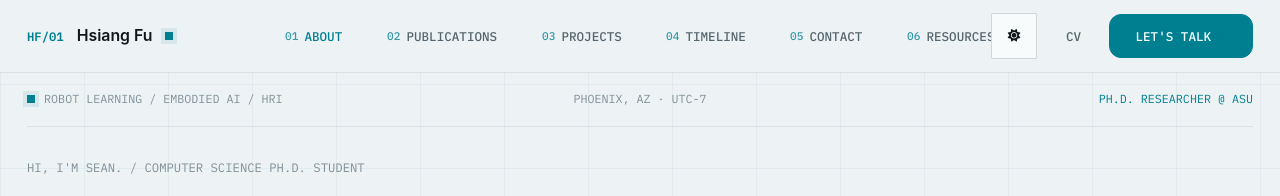
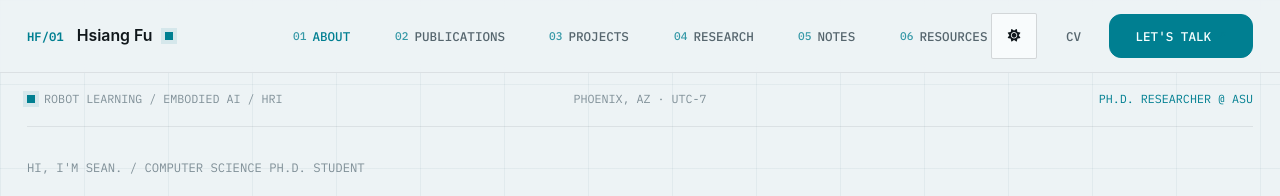
Before and after one commit to hsiang-fu/hsiang-fu.github.io, a Jekyll site: the page built from _pages/about.md, in a window 1280 px wide. Shown: the top 196 px of the page. Built offline with Jekyll 4.4.1, drawn with Linux system fonts in a browser that asks for light colours; a script that is not in the unit is left out; some of the changed text lies outside the part shown.

Commit message:
Simplify timeline and contact section headings

```diff
--- a/_includes/masthead.html
+++ b/_includes/masthead.html
@@ -12,8 +12,8 @@
               <a{% if page.url == '/' %} class="signal-nav-link is-active"{% else %} class="signal-nav-link"{% endif %} href="{{ base_path }}/#about"><span>01</span>About</a>
               <a{% if page.url == '/publications/' %} class="signal-nav-link is-active"{% else %} class="signal-nav-link"{% endif %} href="{{ base_path }}/publications/"><span>02</span>Publications</a>
               <a{% if page.url == '/projects/' %} class="signal-nav-link is-active"{% else %} class="signal-nav-link"{% endif %} href="{{ base_path }}/projects/"><span>03</span>Projects</a>
-              <a class="signal-nav-link" href="{{ base_path }}/#timeline"><span>04</span>Timeline</a>
-              <a class="signal-nav-link" href="{{ base_path }}/#contact"><span>05</span>Contact</a>
+              <a{% if page.url == '/research/' %} class="signal-nav-link is-active"{% else %} class="signal-nav-link"{% endif %} href="{{ base_path }}/research/"><span>04</span>Research</a>
+              <a{% if page.url == '/notes/' %} class="signal-nav-link is-active"{% else %} class="signal-nav-link"{% endif %} href="{{ base_path }}/notes/"><span>05</span>Notes</a>
               <a{% if page.url == '/resources/' %} class="signal-nav-link is-active"{% else %} class="signal-nav-link"{% endif %} href="{{ base_path }}/resources/"><span>06</span>Resources</a>
             </div>
           </li>
@@ -36,10 +36,11 @@
         <a href="{{ base_path }}/#about"><span>01</span><strong>About</strong><i aria-hidden="true">↗</i></a>
         <a href="{{ base_path }}/publications/"><span>02</span><strong>Publications</strong><i aria-hidden="true">↗</i></a>
         <a href="{{ base_path }}/projects/"><span>03</span><strong>Projects</strong><i aria-hidden="true">↗</i></a>
-        <a href="{{ base_path }}/#timeline"><span>04</span><strong>Timeline</strong><i aria-hidden="true">↗</i></a>
-        <a href="{{ base_path }}/#contact"><span>05</span><strong>Contact</strong><i aria-hidden="true">↗</i></a>
+        <a href="{{ base_path }}/research/"><span>04</span><strong>Research</strong><i aria-hidden="true">↗</i></a>
+        <a href="{{ base_path }}/notes/"><span>05</span><strong>Notes</strong><i aria-hidden="true">↗</i></a>
         <a href="{{ base_path }}/resources/"><span>06</span><strong>Resources</strong><i aria-hidden="true">↗</i></a>
         <a href="{{ base_path }}/cv/"><span>07</span><strong>CV</strong><i aria-hidden="true">↗</i></a>
+        <a href="{{ base_path }}/#contact"><span>08</span><strong>Contact</strong><i aria-hidden="true">↗</i></a>
       </div>
     </div>
   </div>
--- a/_pages/about.md
+++ b/_pages/about.md
@@ -121,9 +121,8 @@ redirect_from:
   </section>
 
   <section class="signal-section" id="timeline" aria-labelledby="timeline-heading">
-    <header class="signal-section__header">
-      <p><span>/04</span> Academic timeline</p>
-      <h2 id="timeline-heading">Research shaped by systems and people.</h2>
+    <header class="signal-section__header signal-section__header--simple">
+      <h2 id="timeline-heading"><span>/04</span> Timeline</h2>
     </header>
 
     <div class="signal-timeline">
@@ -134,9 +133,10 @@ redirect_from:
   </section>
 
   <section class="signal-contact" id="contact" aria-labelledby="contact-heading">
-    <p><span>/05</span> Contact</p>
-    <div>
-      <h2 id="contact-heading">Let's make robots work better in the real world.</h2>
+    <header class="signal-section__header signal-section__header--simple">
+      <h2 id="contact-heading"><span>/05</span> Contact</h2>
+    </header>
+    <div class="signal-contact__intro">
       <p>I'm interested in research conversations around robot learning, reward models, embodied agents, and human-centered AI.</p>
     </div>
     <div class="signal-contact__links">
--- a/_sass/layout/_signal.scss
+++ b/_sass/layout/_signal.scss
@@ -989,6 +989,15 @@ body.is-homepage-copy-protected {
   padding-bottom: 5rem;
 }
 
+.signal-contact > .signal-section__header--simple {
+  grid-column: 1 / -1;
+  margin-bottom: 0;
+}
+
+.signal-contact__intro {
+  grid-column: 2;
+}
+
 .signal-contact > div:nth-child(2) > p {
   max-width: 44rem;
   margin: 1.5rem 0 0;
@@ -1740,6 +1749,10 @@ body.is-homepage-copy-protected {
     grid-template-columns: 1fr;
   }
 
+  .signal-contact__intro {
+    grid-column: 1;
+  }
+
   .signal-contact__links {
     grid-column: 1;
   }
```
